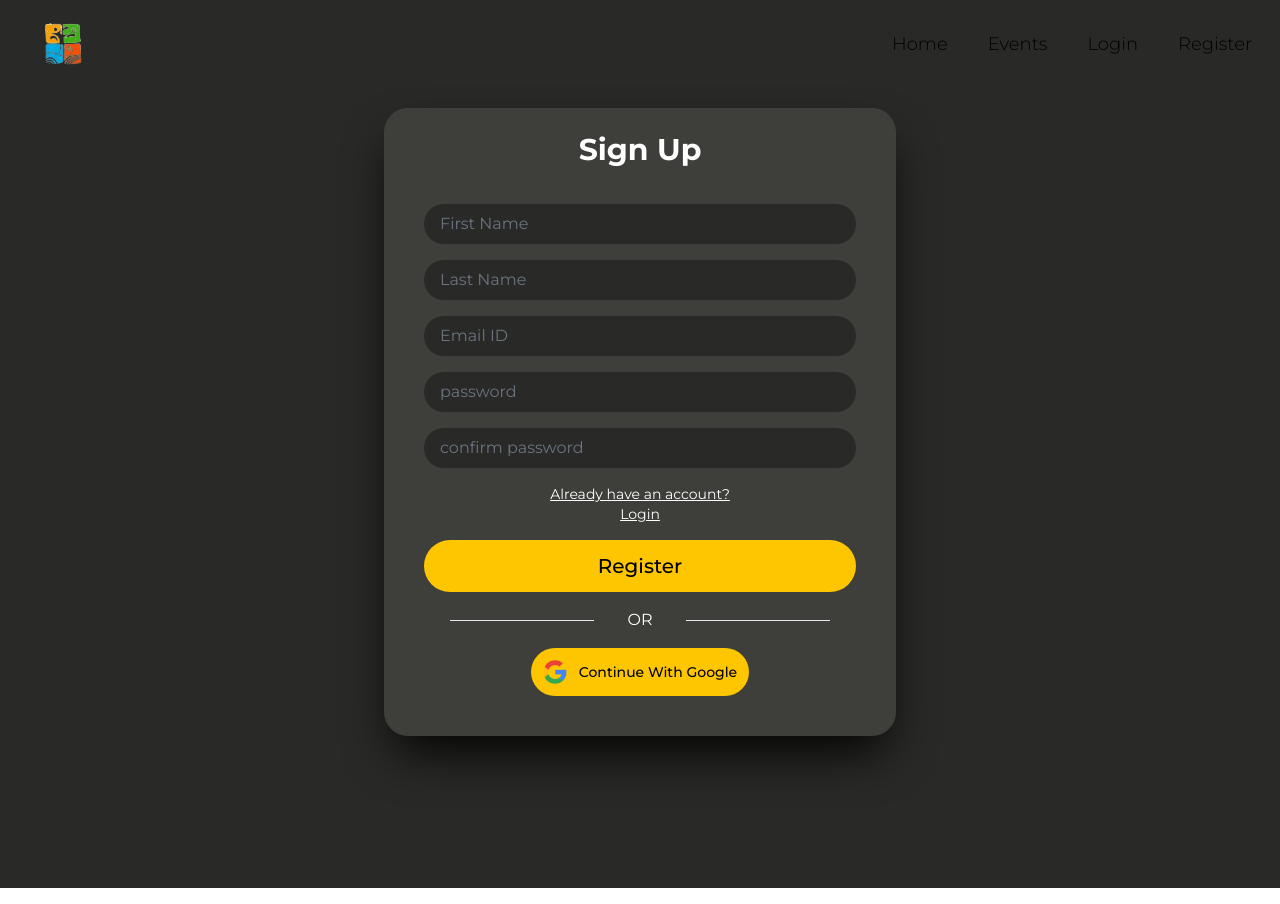
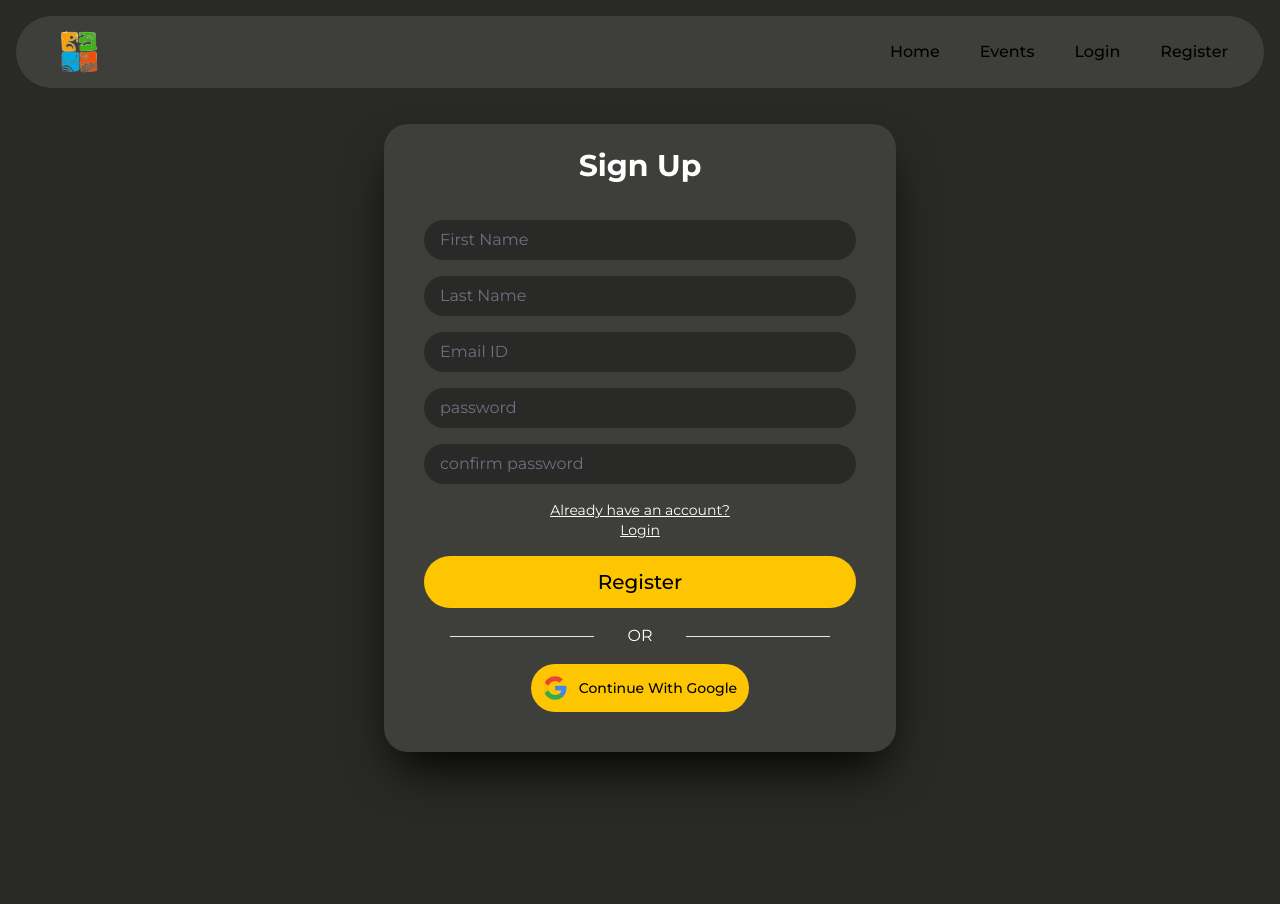
Before and after one commit to anandk3012/culti-iith, a React (Vite) app: page /create-user in a window 1280 px wide. Built offline with nearby package versions, Linux system fonts and the light colour scheme; no server answers.

Commit message:
New navbar changes

```diff
--- /dev/null
+++ b/src/components/Nav1bar.jsx
@@ -0,0 +1,57 @@
+import React, { useState } from 'react';
+import { Link } from 'react-router-dom';
+import { UserAuth } from '../context/AuthContext';
+import { logOut } from '../functions/auth';
+import { FaBars, FaTimes } from 'react-icons/fa';
+import cultiLogo from '../assets/culti-logo.png';
+
+export default function Nav1bar() {
+    const { isLoggedOut } = UserAuth();
+    const handleLogOut = () => {
+        logOut();
+    };
+
+    const [isOpen, setIsOpen] = useState(false);
+
+    const toggleMenu = () => {
+        setIsOpen(!isOpen);
+    };
+
+    return (
+        <div className='p-4 bg-[#292927] '>
+            <div className='w-full p-2 flex justify-between bg-[#3E3E3A] font-light items-center dark:text-[#FFC600]  rounded-[3rem]'>
+                <Link to="/" className='flex items-center text-xl md:ml-7'>
+                    <img src={cultiLogo} alt="" className='w-14 max-h-16' />
+                </Link>
+                <div className='lg:flex flex flex-col'>
+                    <div className='block lg:hidden'>
+                        <button onClick={toggleMenu} className='text-[#FFC600] focus:outline-none mr-4'>
+                            {isOpen ? <FaTimes size={25} /> : <FaBars size={25} />}
+                        </button>
+                    </div>
+                    <nav className={`lg:flex lg:items-center ${isOpen ? 'flex flex-col lg:relative absolute bg-[#292927] right-0 top-20 lg:top-auto lg:right-auto text-center w-32 rounded-lg' : 'hidden'} w-full lg:w-auto`}>
+                        {isLoggedOut ? (
+                            <div className='flex flex-col lg:flex-row lg:items-center gap-4 text-md font-medium mr-4'>
+                                <Link className='p-3 hover:text-white ' to="/" onClick={toggleMenu}>Home</Link>
+                                <Link className='p-3 hover:text-white' to="/events" onClick={toggleMenu}>Events</Link>
+                                <Link className='p-3 hover:text-white' to="/login" onClick={toggleMenu}>Login</Link>
+                                <Link className='p-3 pb-6 md:pb-3 hover:text-white' to="/create-user" onClick={toggleMenu}>Register</Link>
+                            </div>
+                        ) : (
+                            <Link
+                                to='/'
+                                onClick={() => {
+                                    handleLogOut();
+                                    toggleMenu();
+                                }}
+                                className='p-3 hover:text-[#FFC600] px-4 py-2 rounded-md'
+                            >
+                                Logout
+                            </Link>
+                        )}
+                    </nav>
+                </div>
+            </div>
+        </div>
+    );
+}
--- a/src/pages/Home.jsx
+++ b/src/pages/Home.jsx
@@ -4,7 +4,7 @@ import React from 'react'
 export default function Home() {
   return (
     <div className='min-h-screen bg-[#292927] text-white'>
-      <h1 className='w-1/2 text-4xl font-light text-center text-wrap py-5 mx-auto '>Welcome to the Home Page of the <br /> Cultural & Literary Council, IIT Hyderabad</h1>
+      <h1 className='w-[90%] md:w-1/2 text-2xl md:text-4xl font-light text-center text-wrap py-5 mx-auto '>Welcome to the Home Page of the <br /> Cultural & Literary Council, IIT Hyderabad</h1>
     </div>
   )
 }
--- a/src/routes/NonUserRoutes.jsx
+++ b/src/routes/NonUserRoutes.jsx
@@ -3,13 +3,15 @@ import { Route, Routes } from 'react-router-dom'
 import Home from '../pages/Home'
 import CreateUser from '../pages/CreateUser'
 import Login from '../pages/Login'
+import Nav1bar from '../components/Nav1bar'
 import Navbar from '../components/Navbar'
 import CalendarComp from '../pages/Calendar'
 
 export default function nonUserRoutes() {
   return (
     <div>
-      <Navbar />
+      <Nav1bar />
+      {/* <Navbar /> */}
         <Routes>
           <Route path='/' element={<Home />} />
           <Route path='/create-user' element={<CreateUser />} />
```
